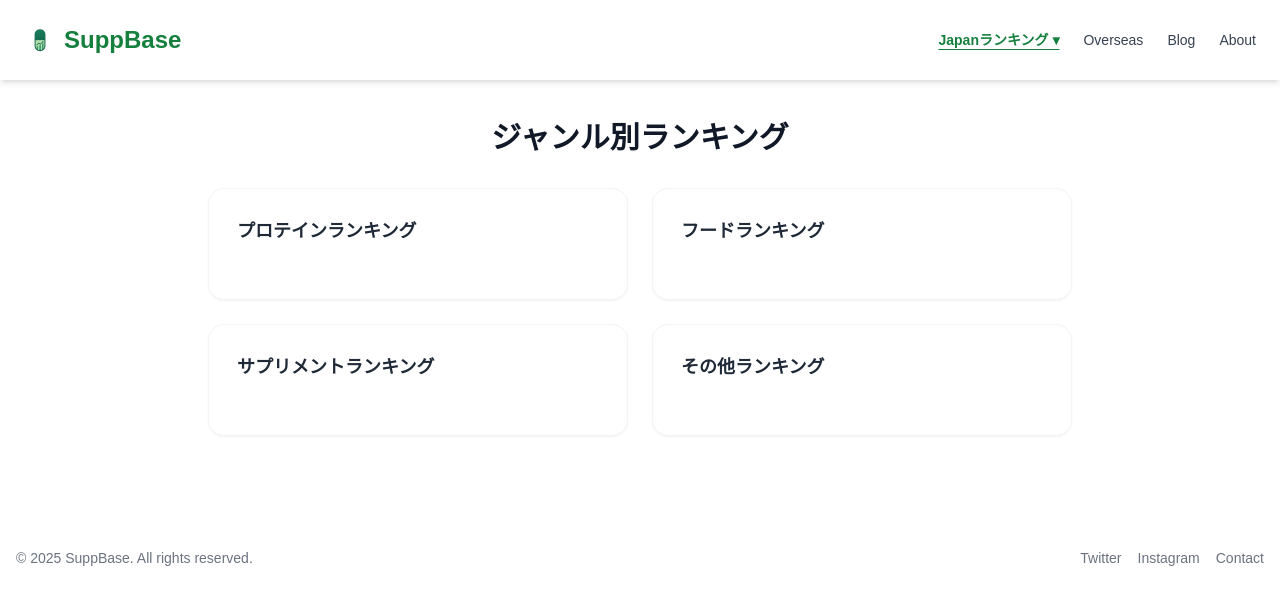
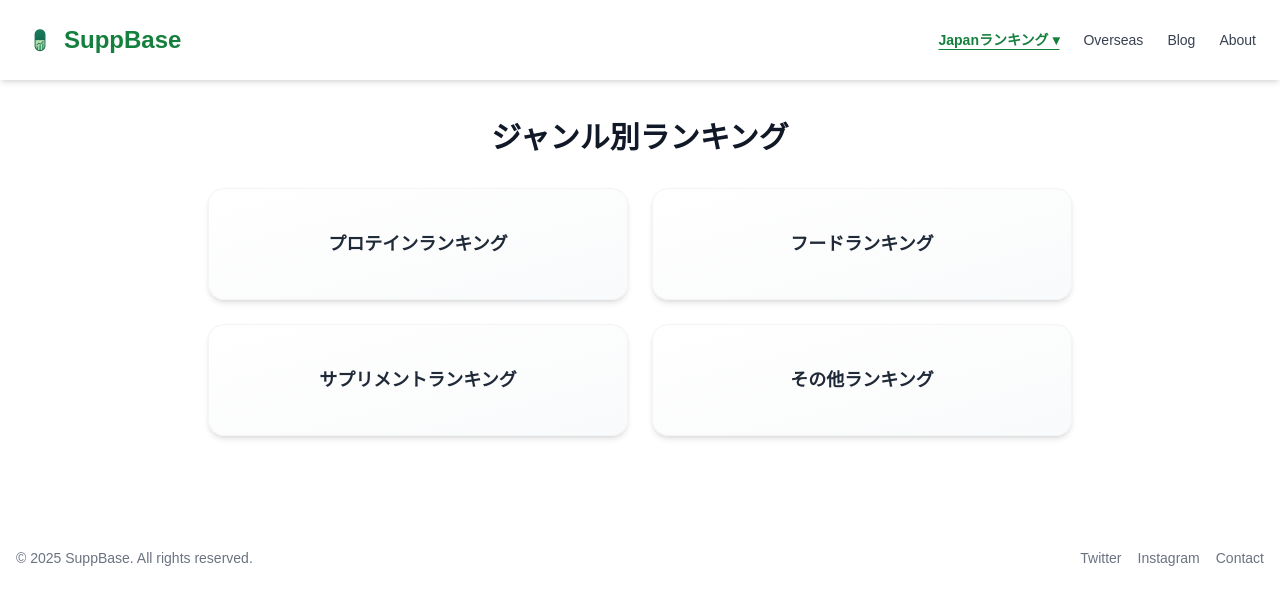
Before and after one commit to creative-center-japan/suppbase, a Next.js app: page /rankings/japan in a window 1280 px wide. Shown: the top 604 px of the page. Built offline with nearby package versions, Linux system fonts and the light colour scheme.

Commit message:
JapanランキングのタイルUI変更とスクリプト更新

```diff
--- a/src/app/rankings/japan/page.tsx
+++ b/src/app/rankings/japan/page.tsx
@@ -19,12 +19,12 @@ export default function JapanRankingOverview() {
           <li key={item.href}>
             <Link
               href={item.href}
-              className="block p-7 h-28 border border-gray-100 rounded-2xl bg-white
-                         text-lg font-semibold text-gray-800 shadow-sm
-                         hover:border-green-300 hover:bg-green-50/50
-                         transition-all duration-200"
+              className="flex items-center justify-center p-8 h-28 rounded-2xl
+                         border border-gray-100 bg-gradient-to-br from-white to-gray-50
+                         text-lg font-semibold text-gray-800 shadow-md
+                         hover:shadow-lg hover:-translate-y-0.5 transition-all duration-200"
             >
-              <span className="inline-block">{item.label}</span>
+              {item.label}
             </Link>
           </li>
         ))}
```
